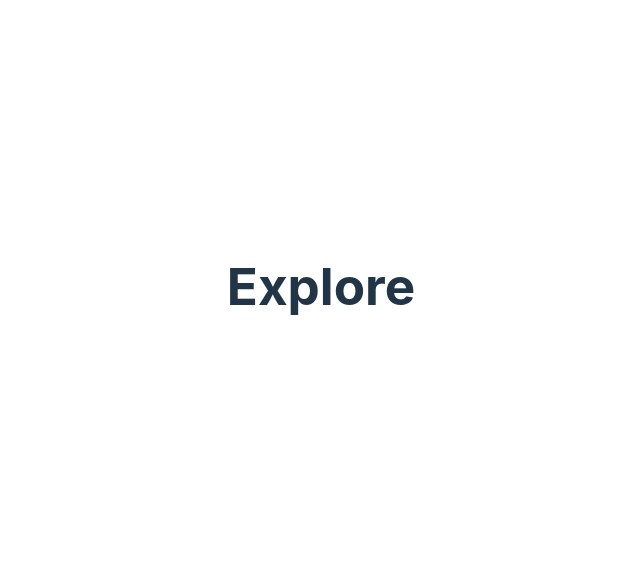
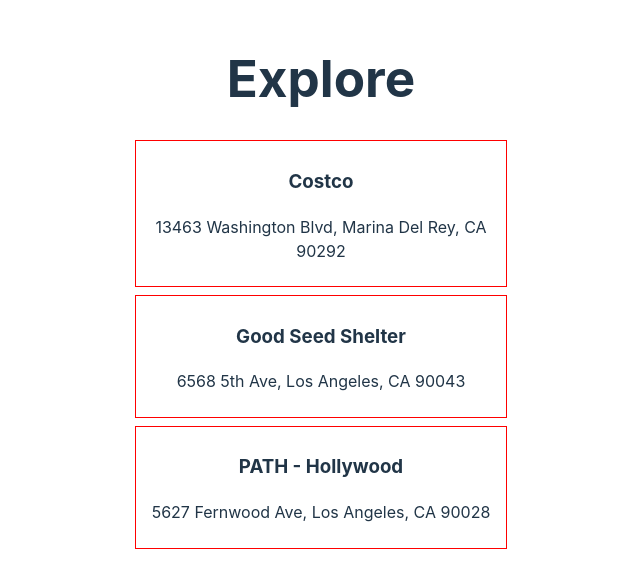
Before and after one commit to angelayang9483/Night-Nest, a React (Vite) app: page /explore in a window 1280 px wide. Shown: the part 114-702 px from the top of the page, without its empty margins (319-959 px from the left). Built offline with nearby package versions, Linux system fonts and the light colour scheme.

Commit message:
added shelter data and card component

```diff
--- /dev/null
+++ b/src/components/ShelterCard.jsx
@@ -0,0 +1,24 @@
+import shelters from "../data/shelterData";
+
+const ShelterCard = () => {
+    return (
+        <div>
+          {shelters.map((item, index) => (
+            <div style={cardStyle} key={index}>
+              <h3>{item.name}</h3>
+              <p>{item.location}</p>
+            </div>
+          ))}
+        </div>
+      );
+    };
+
+export default ShelterCard;
+
+const cardStyle = {
+  borderWidth: 1,
+  borderColor: 'red',
+  borderStyle: 'solid',
+  margin: '2%',
+  padding: '2%',
+}
--- /dev/null
+++ b/src/data/shelterData.js
@@ -0,0 +1,17 @@
+const shelters =
+   [
+      {
+        "name": "Costco",
+        "location": "13463 Washington Blvd, Marina Del Rey, CA 90292"
+      },
+      {
+        "name": "Good Seed Shelter",
+        "location": "6568 5th Ave, Los Angeles, CA 90043"
+      },
+      {
+        "name": "PATH - Hollywood",
+        "location": "5627 Fernwood Ave, Los Angeles, CA 90028"
+      }
+    ]
+
+export default shelters;
--- a/src/pages/Explore.jsx
+++ b/src/pages/Explore.jsx
@@ -1,7 +1,10 @@
+import ShelterCard from "../components/shelterCard"
+
 function Explore() {
     return (
         <>
-        <h1>Explore</h1>
+            <h1>Explore</h1>
+            <ShelterCard />
         </>
     )
 }
```
